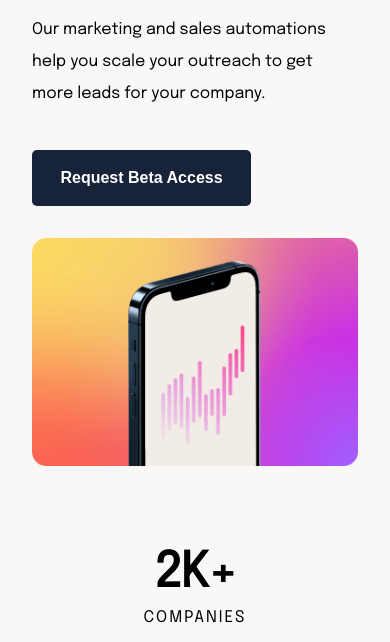
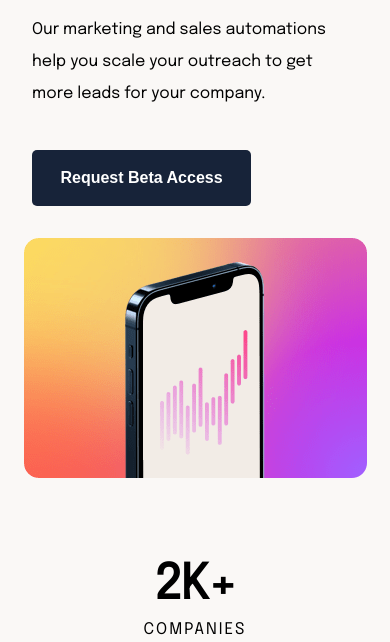
Before and after one commit to LShiznit/FMentro-suite-landign-page, a plain HTML site: page index.html in a window 390 px wide. Shown: the part 458-1100 px from the top of the page. Drawn offline with Linux system fonts and the light colour scheme.

Commit message:
minor fix

```diff
--- a/style.css
+++ b/style.css
@@ -381,7 +381,7 @@ footer p {
   }
   #hero-landscape {
     display: block;
-    width: 100%;
+    max-width: 450px;
   }
   /* SHOWCASE SECTION */
   /* --------------------------------------------------------- */
```
